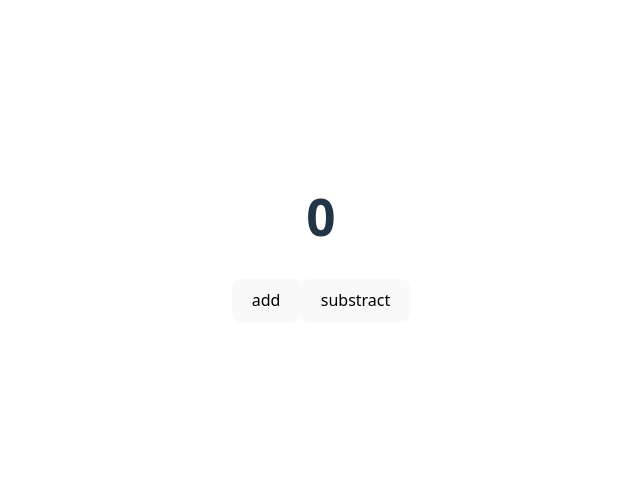
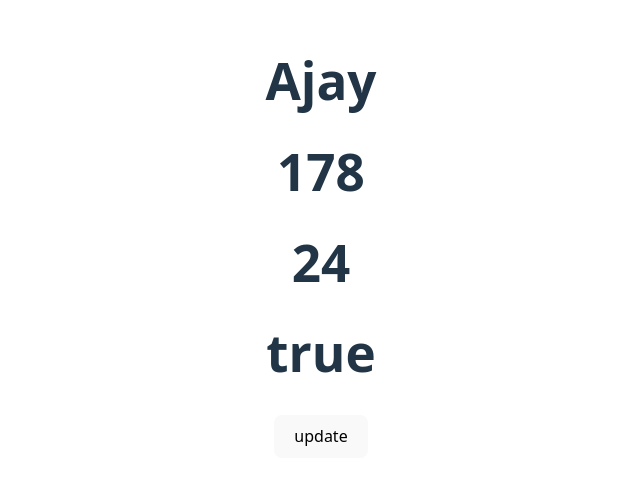
Before and after one commit to gojosataru001/Learn_Hooks, a React (Vite) app: page / in a window 1280 px wide. Shown: the part 162-646 px from the top of the page, without its empty margins (319-959 px from the left). Built offline with nearby package versions, Linux system fonts and the light colour scheme.

Commit message:
useState with Object

```diff
--- a/src/App.jsx
+++ b/src/App.jsx
@@ -1,13 +1,15 @@
 import React from 'react'
 import './App.css'
 import UseState from './components/UseState'
+import UseStateObject from './components/UseStateObject'
 
 function App() {
 
 
   return (
     <>
-    <UseState />
+    {/* <UseState /> */}
+    <UseStateObject />
       </>
   )
 }
--- /dev/null
+++ b/src/components/UseStateObject.jsx
@@ -0,0 +1,28 @@
+import React, { useState } from 'react'
+
+const UseStateObject = () => {
+    const obj = {
+        name: "Ajay",
+        Height:178,
+        age: 24,
+        isYoung:true,
+    }
+    const [person, setPerson] = useState(obj);
+    const changePerson = () => {
+    setPerson(previousState => ({
+      ...previousState,
+      name: "Ranu"
+    }));
+  };
+  return (
+    <div>
+        <h1>{person.name}</h1>
+        <h1>{person.Height}</h1>
+        <h1>{person.age}</h1>
+        <h1>{person.isYoung.toString()}</h1>
+        <button onClick={changePerson}>update</button>
+           </div>
+  )
+}
+
+export default UseStateObject
```
